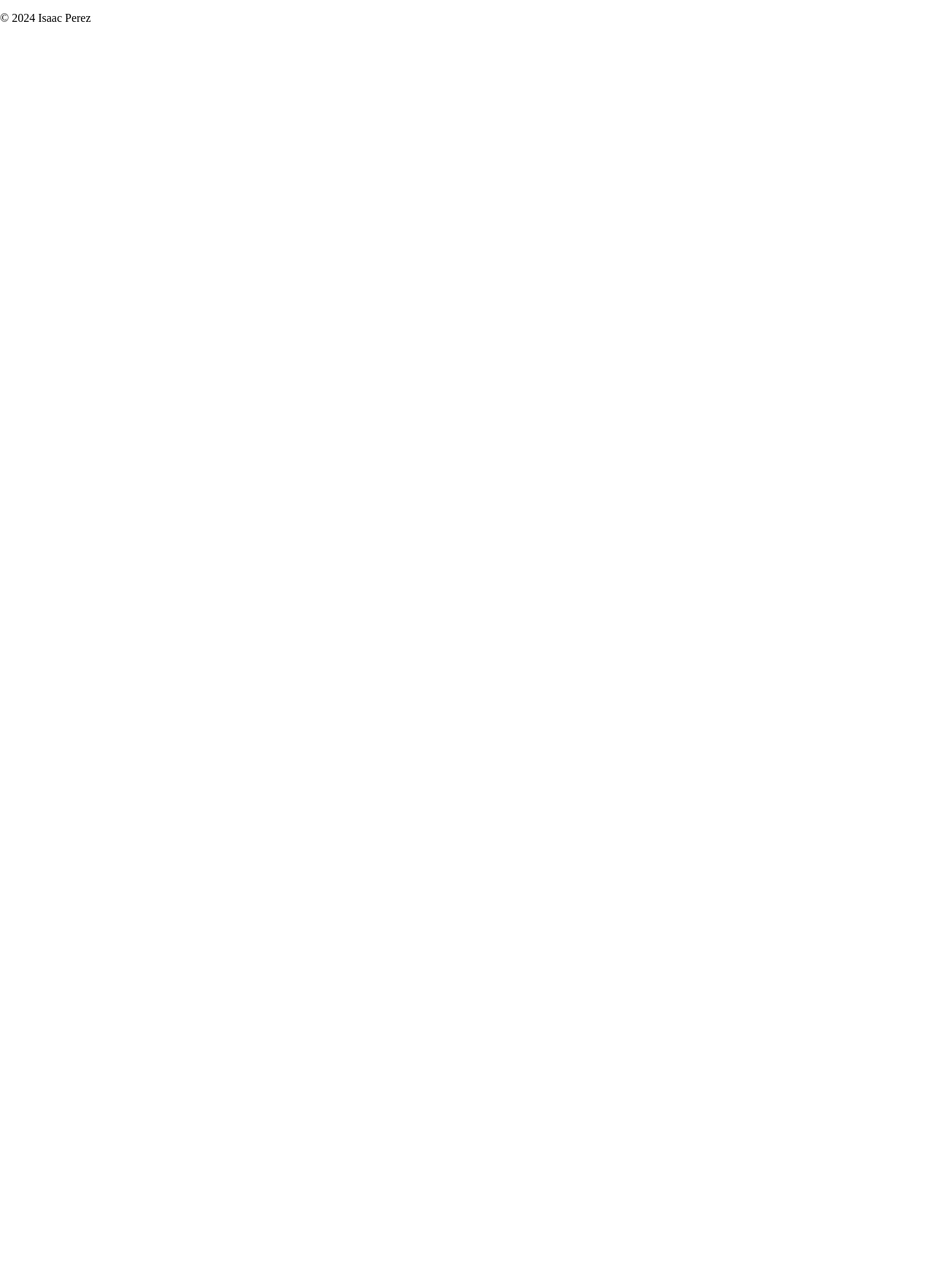
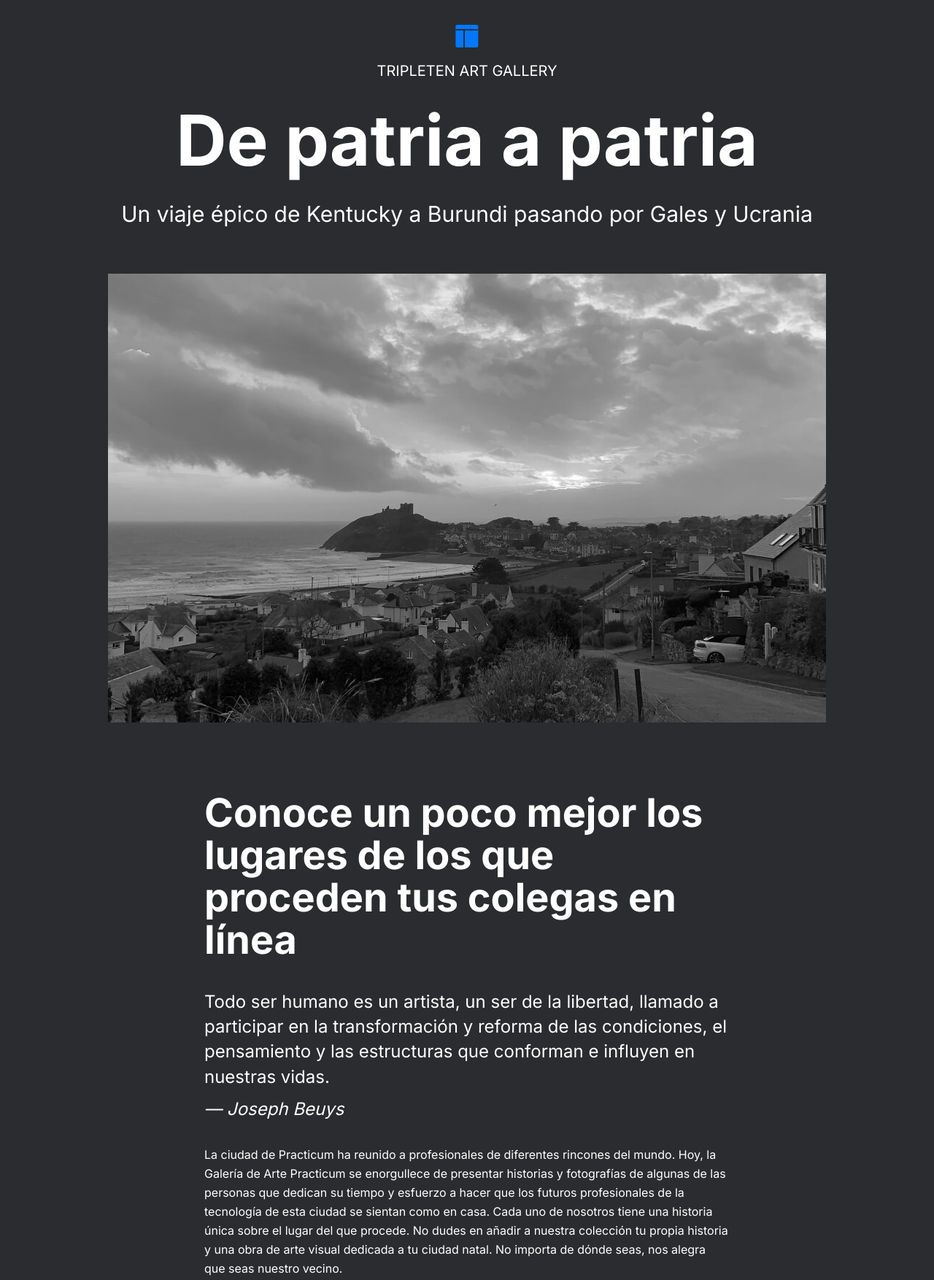
Before and after one commit to IzaacP7/web_project_homeland, a plain HTML site: page index.html in a window 1280 px wide. Shown: the top 1754 px of the page at 73% size. Before the commit the page ends 800 px from the top, so only its background shows below. Drawn offline with Linux system fonts and the light colour scheme.

Commit message:
Actualizacion de proyecto

```diff
--- a/blocks/description.css
+++ b/blocks/description.css
@@ -0,0 +1,31 @@
+.description {
+  max-width: 720px;
+  margin: 0 auto;
+}
+
+.description__title {
+  font-size: 54px;
+  line-height: 1.07;
+  margin: 0 0 40px;
+}
+
+.description__quote {
+  margin: 0 0 32px;
+}
+
+.description__quote-text {
+  font-size: 24px;
+  line-height: 1.42;
+  margin: 0 0 10px;
+}
+
+.description__quote-author {
+  font-size: 24px;
+  line-height: 1.42;
+  text-align: right;
+}
+
+.description__text {
+  font-size: 16px;
+  line-height: 1.63;
+}
--- a/blocks/footer.css
+++ b/blocks/footer.css
@@ -1,7 +1,9 @@
 .footer {
-
+  padding: 92px 0 24px;
+  text-align: center;
 }
 
 .footer__copyright {
-
+  font-size: 14px;
+  line-height: 1.14;
 }
--- a/blocks/header.css
+++ b/blocks/header.css
@@ -1,7 +1,20 @@
 .header {
+  display: flex;
+  flex-direction: column;
+  align-items: center;
+  padding: 34px 0;
+}
 
+.header__logo {
+  width: 32px;
+  height: auto;
+  margin-bottom: 20px;
 }
 
 .header__title {
-
+  font-size: 20px;
+  line-height: 1.2;
+  text-align: center;
+  color: #fff;
+  margin: 0;
 }
--- /dev/null
+++ b/blocks/lead.css
@@ -0,0 +1,21 @@
+.lead {
+  text-align: center;
+}
+
+.lead__title {
+  font-size: 96px;
+  line-height: 1.04;
+  margin: 0 0 32px;
+}
+
+.lead__subtitle {
+  font-size: 30px;
+  line-height: 1.2;
+  margin: 0 0 64px;
+}
+
+.lead__image {
+  width: 100%;
+  max-width: 984px;
+  margin-bottom: 92px;
+}
--- a/blocks/page.css
+++ b/blocks/page.css
@@ -1,3 +1,45 @@
 .page {
+    max-width: 1280px;
+    margin: 0 auto;
+    font-family: 'Inter', Arial, sans-serif;
+    background-color: #2A2C2F;
+    color: #fff;
+}
 
+@media screen and (max-width: 1280px) {
+    .lead__title {
+        font-size: 96px;
+    }
+
+    .intro {
+        max-width: 720px;
+    }
 }
+
+@media screen and (max-width: 768px) {
+    .lead__title {
+        font-size: 96px;
+    }
+
+    .intro {
+        max-width: 720px;
+    }
+}
+
+@media screen and (max-width: 320px) {
+    .header__logo {
+        max-width: 200px;
+    }
+
+    .lead__title {
+        font-size: 40px;
+    }
+
+    .lead__subtitle {
+        font-size: 16px;
+    }
+
+    .intro__title {
+        font-size: 32px;
+    }
+}
--- a/index.html
+++ b/index.html
@@ -11,22 +11,33 @@
   <link rel="preconnect" href="https://fonts.googleapis.com">
   <link rel="preconnect" href="https://fonts.gstatic.com" crossorigin>
   <link href="https://fonts.googleapis.com/css2?family=Inter:wght@400;500;700&family=Noto+Serif:ital@0;1&display=swap" rel="stylesheet">
-  <title>Patria</title>
+  <title>Patria a patria</title>
 </head>
 <body>
   <div class="page">
    <header class="header">
+    <img src="./images/logo_patria.svg" alt="Logo de TripleTen Art Gallery" class="header__logo">
+    <p class="header__title">TRIPLETEN ART GALLERY</p>
+   </header>
 
-  </header>
    <main class="content">
-    <section class="intro">
+      <section class="lead">
+          <h1 class="lead__title">De patria a patria</h1>
+          <p class="lead__subtitle">Un viaje épico de Kentucky a Burundi pasando por Gales y Ucrania</p>
+          <img src="./images/land.jpg" alt="Vista costera de una ciudad" class="lead__image">
+      </section>
 
-    </section>
       <section class="description">
-
+          <h2 class="description__title">Conoce un poco mejor los lugares de los que proceden tus colegas en línea</h2>
+          <blockquote class="description__quote">
+              <p class="description__quote-text">Todo ser humano es un artista, un ser de la libertad, llamado a participar en la transformación y reforma de las condiciones, el pensamiento y las estructuras que conforman e influyen en nuestras vidas.</p>
+              <cite class="description__quote-author">— Joseph Beuys
+          </blockquote>
+          <p class="description__text">La ciudad de Practicum ha reunido a profesionales de diferentes rincones del mundo. Hoy, la Galería de Arte Practicum se enorgullece de presentar historias y fotografías de algunas de las personas que dedican su tiempo y esfuerzo a hacer que los futuros profesionales de la tecnología de esta ciudad se sientan como en casa. Cada uno de nosotros tiene una historia única sobre el lugar del que procede. No dudes en añadir a nuestra colección tu propia historia y una obra de arte visual dedicada a tu ciudad natal. No importa de dónde seas, nos alegra que seas nuestro vecino.</p>
       </section>
    </main>
-  <footer id="footer" class="footer">
+
+   <footer class="footer">
       <p class="footer__copyright">© 2024 Isaac Perez</p>
    </footer>
   </div>
--- a/pages/index.css
+++ b/pages/index.css
@@ -1,6 +1,7 @@
-@import url("../vendor/normalize.css");
-@import url("../blocks/page.css");
-@import url("../blocks/header.css");
-@import url("../blocks/intro.css");
-@import url("../blocks/description.css");
-@import url("../blocks/footer.css");
+@import url('../vendor/normalize.css');
+@import url('../blocks/page.css');
+@import url('../blocks/header.css');
+@import url('../blocks/lead.css');
+@import url('../blocks/description.css');
+@import url('../blocks/footer.css');
+@import url('../vendor/fonts.css');
--- /dev/null
+++ b/vendor/fonts.css
@@ -0,0 +1,26 @@
+@font-face {
+  font-family: 'Inter';
+  font-style:  normal;
+  font-weight: 400;
+  font-display: swap;
+  src: url("fonts/Inter-Regular.woff2") format("woff2"),
+       url("fonts/Inter-Regular.woff") format("woff");
+}
+
+@font-face {
+  font-family: 'Inter';
+  font-style:  normal;
+  font-weight: 500;
+  font-display: swap;
+  src: url("fonts/Inter") format("woff2"),
+       url("fonts/Inter-Medium.woff") format("woff");
+}
+
+@font-face {
+  font-family: 'Inter';
+  font-style:  normal;
+  font-weight: 900;
+  font-display: swap;
+  src: url("fonts/Inter-Black.woff2") format("woff2"),
+       url("fonts/Inter-Black.woff") format("woff");
+}
```
Also changed, not shown: blocks/intro.css (deleted). Lines whose indentation alone changed are shown as unchanged.
